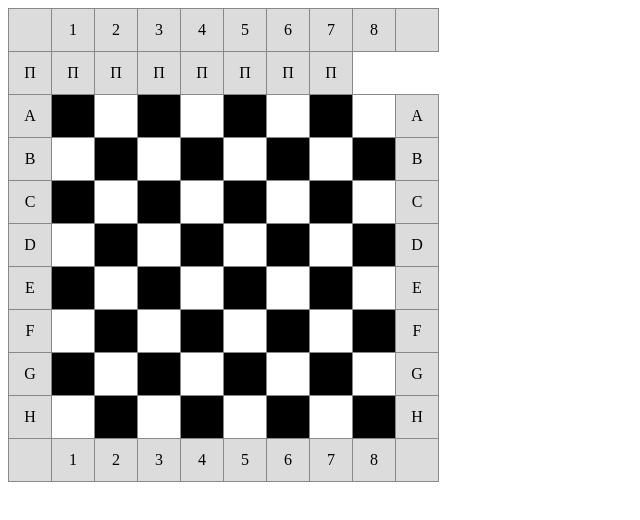
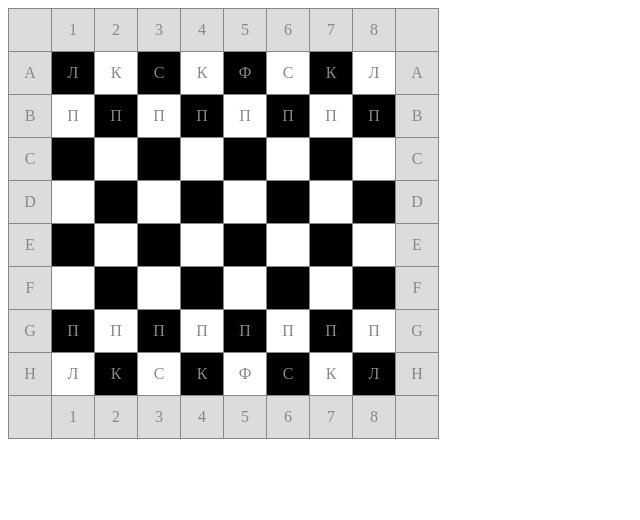
Before and after one commit to bLaM4e/JS, a plain HTML site: page lesson_5/index.html in a window 1280 px wide. Shown: the whole page, without its empty margins (0-640 px from the left). Drawn offline with Linux system fonts and the light colour scheme.

Commit message:
task2_done

```diff
--- a/lesson_5/index.html
+++ b/lesson_5/index.html
@@ -17,6 +17,7 @@
             border: 1px solid #888;
             width: 40px;
             height: 40px;
+            color: #888;
             background-color: gainsboro;
             vertical-align: middle;
             text-align: center;
--- a/lesson_5/task_1.js
+++ b/lesson_5/task_1.js
@@ -3,15 +3,13 @@
 const settings = {
     rowCount: 8,
     colCount: 8,
-    column: ['A', 'B', 'C', 'D', 'E', 'F', 'G', 'H'],
-    figureFirstLine: 'П',
-    figureSecondLine: ['Л', 'К', 'С', 'К', 'Ф', 'С', 'К', 'Л']
+    rowName: ['A', 'B', 'C', 'D', 'E', 'F', 'G', 'H']
 };
 
 const render = {
     settings,
 
-    initFirstLastRow() {
+    init() {
         const trElem = document.createElement('tr');
         for(let numerateCol = 0; numerateCol <= this.settings.colCount + 1; numerateCol++) {
             const tdElem = document.createElement('td');
@@ -19,31 +17,40 @@ const render = {
             if (numerateCol !== 0 && numerateCol !== 9) tdElem.textContent = numerateCol;
         }
         document.getElementById('chess').appendChild(trElem);
-    },
-
-    initFirstLine() {
-        const firstLine = document.createElement('tr');
-        for(let col = 0; col < this.settings.colCount; col++) {
-            // let cell = document.createElement('td');
-            // firstLine.appendChild(cell)
-            firstLine.insertAdjacentHTML('beforeend', `<td>${this.settings.figureFirstLine}</td>`)
-        }
-        document.getElementById('chess').appendChild(firstLine);
-    },
-
-    init() {
-        this.initFirstLastRow();
-
-        this.initFirstLine();
 
         for(let row = 0; row < this.settings.rowCount; row++) {
             const trEl = document.createElement('tr');
             document.getElementById('chess').appendChild(trEl);
-            trEl.insertAdjacentHTML('afterbegin', `<td>${this.settings.column[row]}</td>`);
+            trEl.insertAdjacentHTML('afterbegin', `<td>${this.settings.rowName[row]}</td>`);
 
             for(let col = 0; col < this.settings.colCount; col++) {
                 const tdEl = document.createElement('td');
                 trEl.appendChild(tdEl);
+
+                if(row === 1 || row === 6) tdEl.textContent = 'П';
+
+                if(row === 0 || row === 7) {
+                    switch(col) {
+                        case 0:
+                        case 7:
+                            tdEl.textContent = 'Л';
+                            break;
+                        case 1:
+                        case 6:
+                            tdEl.textContent = 'К';
+                            break;
+                        case 2:
+                        case 5:
+                            tdEl.textContent = 'С';
+                            break;
+                        case 3:
+                            tdEl.textContent = 'К';
+                            break;
+                        case 4:
+                            tdEl.textContent = 'Ф';
+                            break;
+                    }
+                }
 
                 if (row % 2 === 0) {
                     (col % 2 === 0) ? (tdEl.style.backgroundColor = 'black') : (tdEl.style.backgroundColor = 'white')
@@ -52,10 +59,10 @@ const render = {
                 }
             }
 
-            trEl.insertAdjacentHTML('beforeend', `<td>${this.settings.column[row]}</td>`);
+            trEl.insertAdjacentHTML('beforeend', `<td>${this.settings.rowName[row]}</td>`);
         }
 
-        this.initFirstLastRow();
+        document.getElementById('chess').appendChild(trElem.cloneNode(true));
     }
 };
 
```
